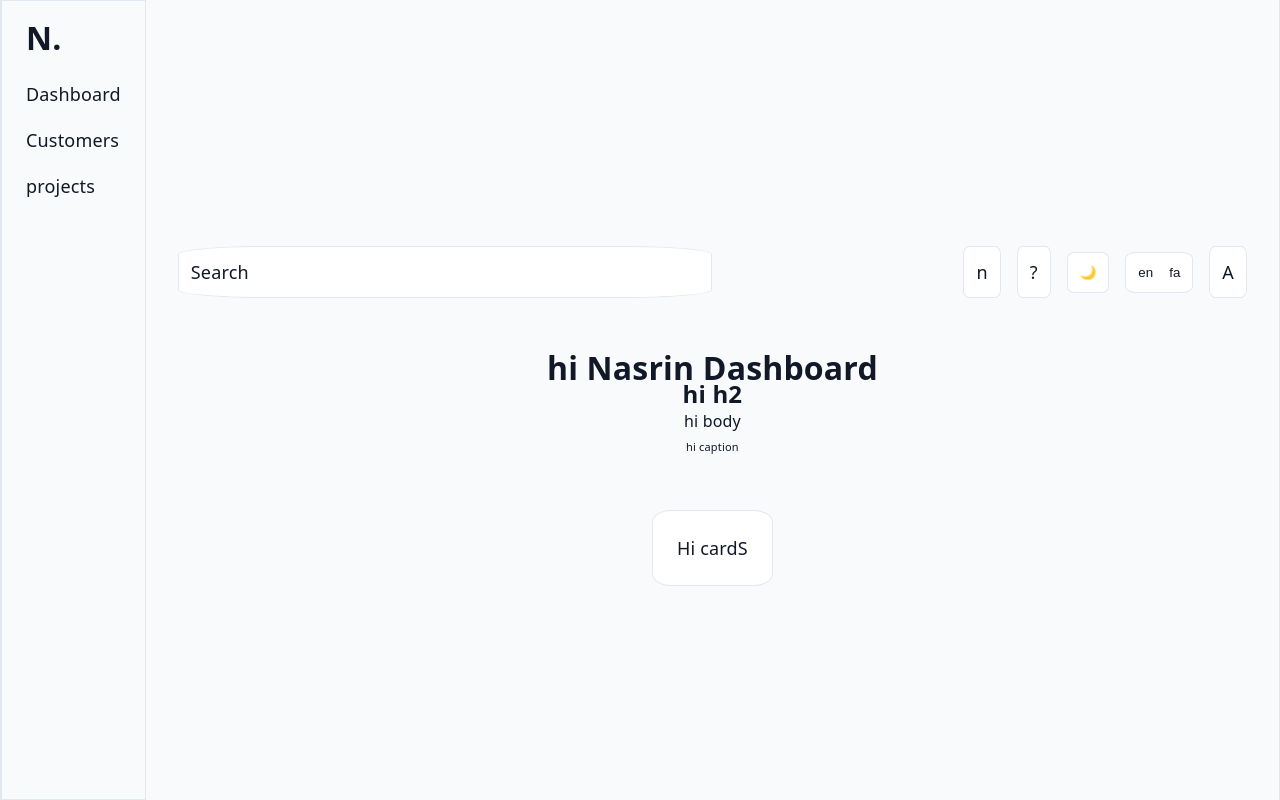
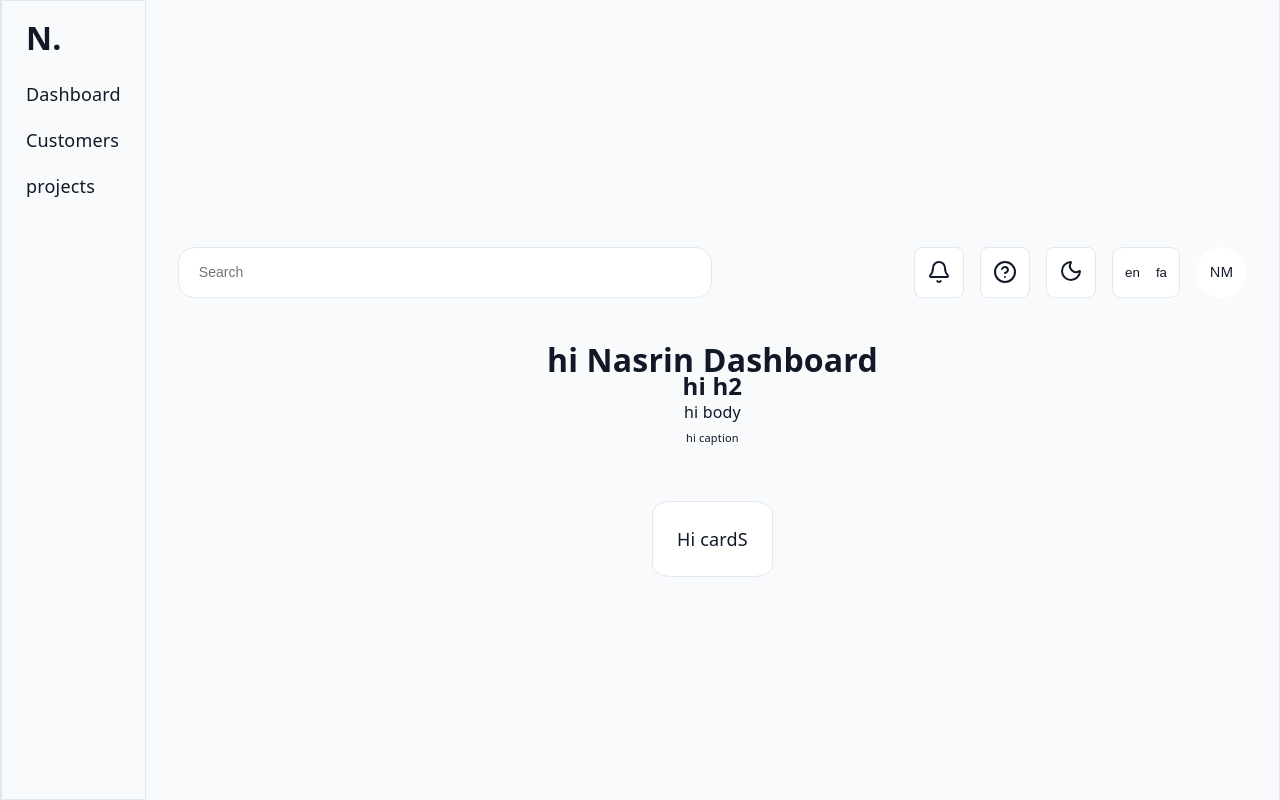
Before and after one commit to nasrin-moshayedi/CRM-Dashboard, a React (Vite) app: page / in a window 1280 px wide. Built offline with nearby package versions, Linux system fonts and the light colour scheme.

Commit message:
feat(layout): add responsive navigation and sidebar with Lucide icons

```diff
--- a/package.json
+++ b/package.json
@@ -12,6 +12,7 @@
   "dependencies": {
     "i18next": "^26.3.6",
     "i18next-browser-languagedetector": "^8.2.1",
+    "lucide-react": "^1.25.0",
     "react": "^19.2.7",
     "react-dom": "^19.2.7",
     "react-i18next": "^17.0.9",
--- /dev/null
+++ b/src/components/ui/Avator/Avator.types.ts
@@ -0,0 +1,6 @@
+import type { ReactNode } from "react";
+
+export interface AvatorTypes {
+        children: ReactNode;
+        className?: string;
+}
--- /dev/null
+++ b/src/components/ui/Avator/index.scss
@@ -0,0 +1,8 @@
+    .avator {
+        width: 51px;
+    background: var(--card);
+    border-radius: 50%;
+    text-align: center;
+    align-items: center;
+    font-size: 14px;
+    }
--- /dev/null
+++ b/src/components/ui/Avator/index.tsx
@@ -0,0 +1,10 @@
+import "./index.scss";
+
+const Avator = ({children}) =>{
+    return (
+        <div className="avator">
+                {children}
+            </div>
+    )
+}
+export default Avator;
--- /dev/null
+++ b/src/components/ui/Input/Input.types.ts
@@ -0,0 +1,6 @@
+import type { ReactNode } from "react";
+
+export interface InputTypes {
+        children: string;
+        className?: string;
+}
--- /dev/null
+++ b/src/components/ui/Input/index.scss
@@ -0,0 +1,9 @@
+@use "./../../../styles/theme.scss";
+
+.input {
+    background: var(--card);
+    border-radius: 16px;
+    font-size: 14px;
+    padding: 20px;
+    border: 1px solid var(--border)
+}
--- /dev/null
+++ b/src/components/ui/Input/index.tsx
@@ -0,0 +1,11 @@
+import "./index.scss";
+import type { InputTypes } from "./Input.types";
+
+const Input = ({children, className}: InputTypes) => {
+    return(
+        <input className={"input " + className} placeholder={children}>
+        </input>
+    )
+}
+
+export default Input;
--- a/src/layouts/sidebar/index.scss
+++ b/src/layouts/sidebar/index.scss
@@ -19,6 +19,7 @@
 
   @media (max-width: $tablet) {
     .sidebar {
+        display: none;
         transform: translateX(-128px);
         transition: transform 0.3s ease;
     }
--- a/src/layouts/sidebar/index.tsx
+++ b/src/layouts/sidebar/index.tsx
@@ -19,9 +19,9 @@ const SideBar = () => {
             <Typography className="h1">
                 N.
             </Typography>
-            {menuItems.map((p) => {
+            {menuItems.map((p, k) => {
                 return(
-                    <li>{t(p.title)}</li>
+                    <li key={k}>{t(p.title)}</li>
                 )
             })}
         </ul>
--- a/src/pages/dashboard/index.scss
+++ b/src/pages/dashboard/index.scss
@@ -1,19 +1,24 @@
+// @use "./../../styles/variables.scss";
+
 .topbar {
     display: flex;
     justify-content: space-between;
     align-items: center;
     width: 100%;
-    padding: 32px;
-    .cardTop {
-        padding: 12px;
+    padding: 24px 32px;
+    .hamberger-menu {
+        display: none;
+    }
+    .searchInput {
         width: 50%;
-        justify-content: left;
+        height: 51px;
     }
     div {
         display: flex;
         justify-content: center;
         align-items: center;
         gap: 16px;
+        height: 51px;
         .card {
             padding: 12px;
         }
@@ -24,3 +29,16 @@
         }
     }
 }
+ @media (max-width: 1023px) {
+   .topbar {
+    padding: 0;
+     .hamberger-menu {
+       display: flex;
+        flex-direction: row-reverse;
+    }
+    .searchInput {
+        display: none;
+    }
+   }
+
+}
--- a/src/pages/dashboard/index.tsx
+++ b/src/pages/dashboard/index.tsx
@@ -5,34 +5,55 @@ import { useTranslation } from 'react-i18next'
 import { useTheme } from "../../theme/ThemeProvider";
 import Card from "../../components/ui/card";
 import "./index.scss"
+import Input from "../../components/ui/Input";
+import { Bell, HelpCircle, Moon, Sun, TextAlignJustify } from 'lucide-react';
+import Avator from "../../components/ui/Avator";
 const Dashboard = () => {
-      const { theme, toggleTheme } = useTheme();
-      const { t } = useTranslation();
+    const { theme, toggleTheme } = useTheme();
+    const { t } = useTranslation();
+    const lng = localStorage.getItem("language") || "en";
+    console.log(lng)
+    const classCrad = () => {
+        if(lng === "fa") {
+            return "left"
+        } else {
+            return "right";
+        }
+
+    }
     return(
         <>
         <div className="topbar">
-            <Card className="cardTop">
+            <div className="hamberger-menu">
+          <Typography className="h1">
+                N.
+            </Typography>
+            <TextAlignJustify />
+          </div>
+           <Input
+            className={"searchInput " + classCrad}
+            >
                 Search
-            </Card>
+            </Input>
+
             <div>
             <Card>
-                n
+                <Bell />
             </Card>
             <Card>
-                ?
+                <HelpCircle/>
             </Card>
 
             <Card>
                 <Button onClick={toggleTheme} >
-                   {theme === "light" ? "🌙" : "☀️"}
+
+                   {theme === "light" ? <Moon/> : <Sun/>}
                 </Button>
             </Card>
             <Card>
                 <LanguageSwitcher />
             </Card>
-            <Card>
-                A
-            </Card>
+            <Avator >NM</Avator>
             </div>
         </div>
         <div className="hero">
@@ -42,9 +63,6 @@ const Dashboard = () => {
           <Typography className={"caption"} > hi caption</Typography>
         </div>
         <div>
-
-
-
         </div>
         <Card >
           Hi cardS
```
Also changed, not shown: 1 other file (tests, documents, lock files or other folders).
